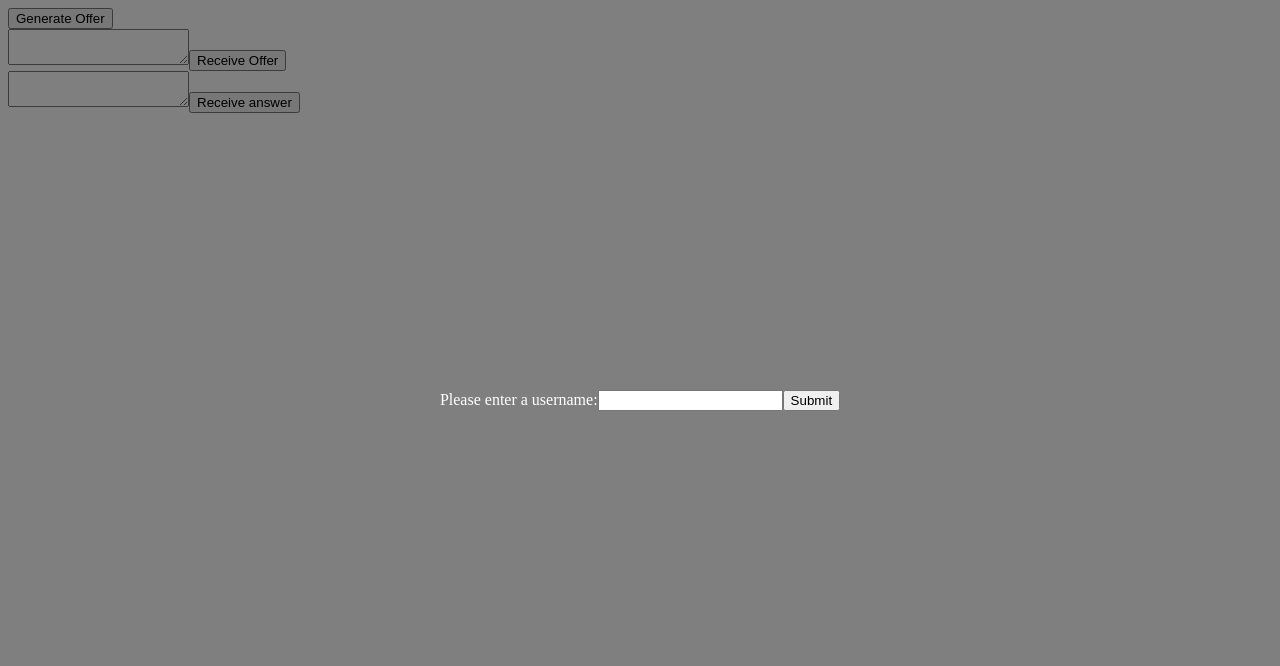
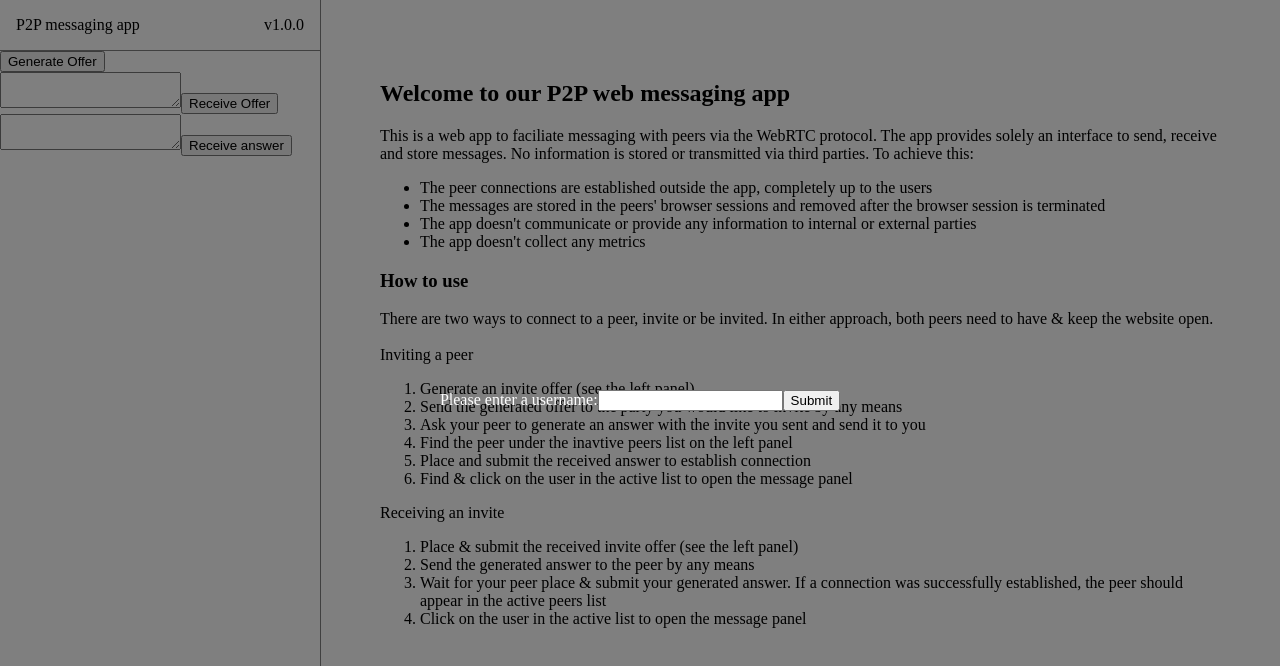
Before and after one commit to Grkmk/web-p2p-messaging, a React (Create React App) app: page / in a window 1280 px wide. Shown: the top 666 px of the page. Built offline with nearby package versions, Linux system fonts and the light colour scheme.

Commit message:
wip: style user interface & add instructions

```diff
--- a/src/App.module.scss
+++ b/src/App.module.scss
@@ -1,3 +1,5 @@
 @import 'styles/_colors.scss';
 
-.container {}
+body {
+	margin: 0;
+}
--- a/src/App.tsx
+++ b/src/App.tsx
@@ -1,10 +1,10 @@
-import styles from 'App.module.scss'
+import 'App.module.scss'
 import { UserInterfaceView } from 'views/UserInterfaceView'
 import { WelcomingModal } from './components/Modal'
 
 export function App() {
     return (
-        <div className={styles.container}>
+        <div>
             <WelcomingModal />
             <UserInterfaceView />
         </div>
--- a/src/views/UserInterfaceView.module.scss
+++ b/src/views/UserInterfaceView.module.scss
@@ -1,5 +1,31 @@
-.container {}
+.container {
+	display: grid;
+	grid-template-columns: 1fr 3fr;
+	width: 100vw;
+	height: 100vh;
+	position: relative;
+}
 
-.leftPanel {}
+.leftPanel {
+	height: 100%;
+	width: 100%;
+	border-right: 1px solid gray;
+}
 
-.rightPanel {}
+.rightPanel {
+	height: 100%;
+	width: 100%;
+}
+
+.appInfo {
+	display: flex;
+	justify-content: space-between;
+	border-bottom: 1px solid gray;
+	padding: 0 16px;
+}
+
+.welcomeMessage {
+	padding: 60px;
+	margin-top: 0;
+	margin-bottom: 0;
+}
--- a/src/views/UserInterfaceView.tsx
+++ b/src/views/UserInterfaceView.tsx
@@ -13,7 +13,7 @@ export function UserInterfaceView() {
     return (
         <div className={styles.container}>
             <div className={styles.leftPanel}>
-                {renderLogo()}
+                {renderAppInfo()}
                 <Connections
                     peers={Object.values(peers)}
                     onSelectPeer={setSelectedPeer}
@@ -28,20 +28,65 @@ export function UserInterfaceView() {
             </div>
             <div className={styles.rightPanel}>
                 {/* should only be shown if there are connections */}
-                {!!peers && !selectedPeer && renderSelectPeerHelp()}
+                {!!peers && !selectedPeer && renderWelcomeMessage()}
                 {selectedPeer && <MessagePanel peer={selectedPeer} onSendMessage={forceUpdate} />}
             </div>
         </div>
     )
 
-    // TODO
-    function renderLogo() {
-        return null
+    function renderAppInfo() {
+        return (
+            <div className={styles.appInfo}>
+                <p>P2P messaging app</p>
+                <p>v1.0.0</p>
+            </div>
+        )
     }
 
-    // TODO
-    function renderSelectPeerHelp() {
-        return null
+    function renderWelcomeMessage() {
+        return (
+            <div className={styles.welcomeMessage}>
+                <h2>Welcome to our P2P web messaging app</h2>
+                <p>
+                    This is a web app to faciliate messaging with peers via the WebRTC protocol. The app provides solely
+                    an interface to send, receive and store messages. No information is stored or transmitted via third
+                    parties. To achieve this:
+                </p>
+                <ul>
+                    <li>The peer connections are established outside the app, completely up to the users</li>
+                    <li>
+                        The messages are stored in the peers' browser sessions and removed after the browser session is
+                        terminated
+                    </li>
+                    <li>The app doesn't communicate or provide any information to internal or external parties</li>
+                    <li>The app doesn't collect any metrics</li>
+                </ul>
+                <h3>How to use</h3>
+                There are two ways to connect to a peer, invite or be invited. In either approach, both peers need to
+                have & keep the website open.
+                <br />
+                <br />
+                Inviting a peer
+                <ol>
+                    <li>Generate an invite offer (see the left panel)</li>
+                    <li>Send the generated offer to the party you would like to invite by any means</li>
+                    <li>Ask your peer to generate an answer with the invite you sent and send it to you</li>
+                    <li>Find the peer under the inavtive peers list on the left panel</li>
+                    <li>Place and submit the received answer to establish connection</li>
+                    <li>Find & click on the user in the active list to open the message panel</li>
+                </ol>
+                Receiving an invite
+                <ol>
+                    <li>Place & submit the received invite offer (see the left panel)</li>
+                    <li>Send the generated answer to the peer by any means</li>
+                    <li>
+                        Wait for your peer place & submit your generated answer. If a connection was successfully
+                        established, the peer should appear in the active peers list
+                    </li>
+                    <li>Click on the user in the active list to open the message panel</li>
+                </ol>
+            </div>
+        )
     }
 
     function handleRemovePeer(id: string) {
```
